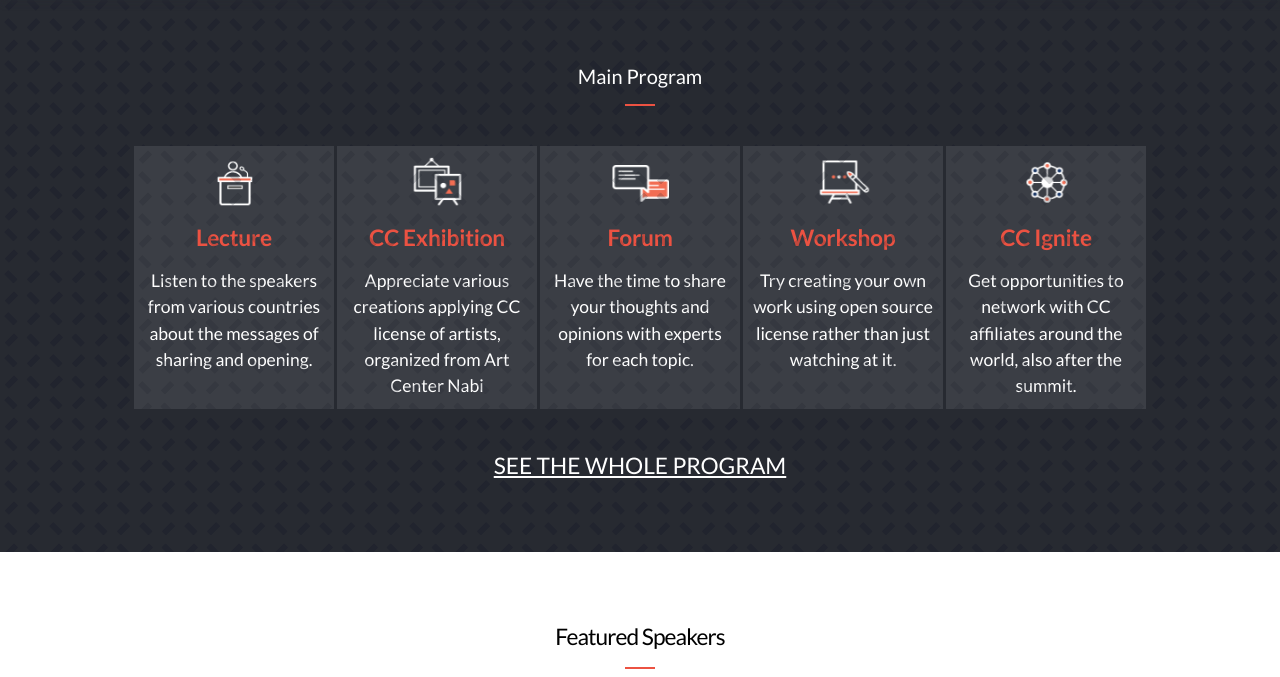
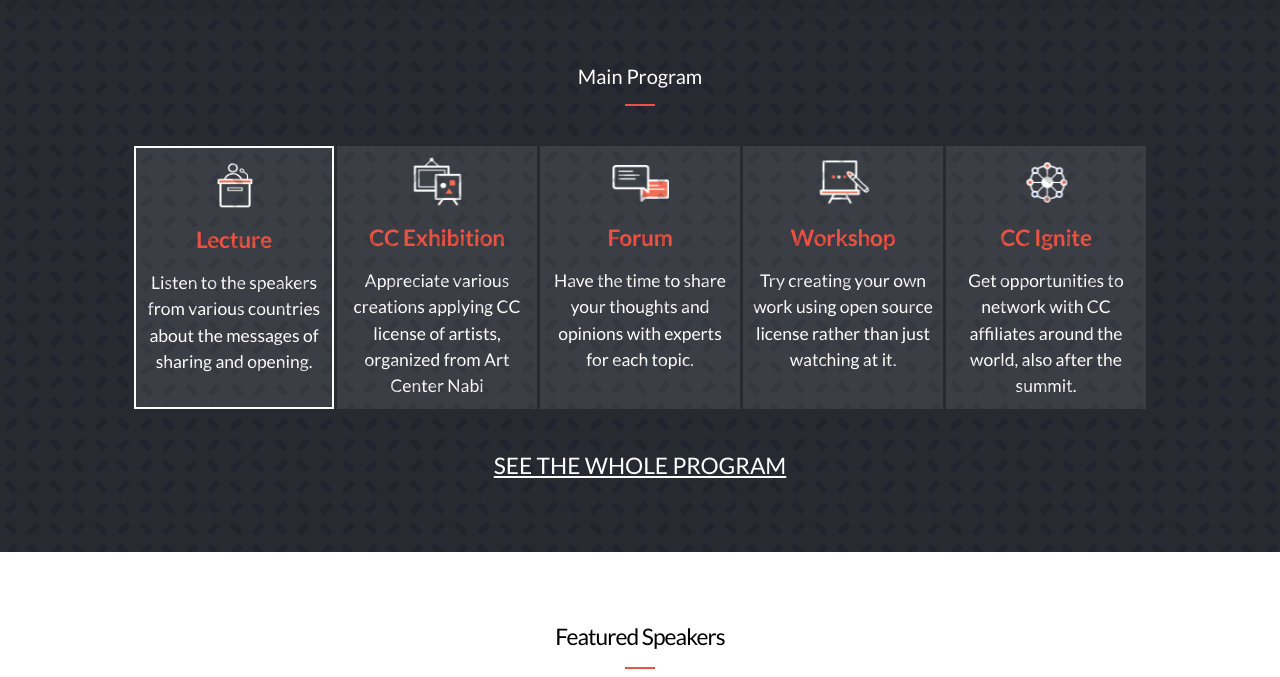
Before and after one commit to fmanimashaun/Conference-page, a website: page index.html in a window 1280 px wide. In both pictures the pointer is over the element 234 px from the left and 1144 px from the top of the page. Shown: the part 867-1544 px from the top of the page. Drawn offline with Linux system fonts and the light colour scheme; a web font is replaced by a local one.

Commit message:
Update styling linter errors

```diff
--- a/css/home.css
+++ b/css/home.css
@@ -418,7 +418,7 @@
   }
 
   .program__card:hover {
-    border: 2px solid --light-color;
+    border: 2px solid var(--light-color);
   }
 
   .program__card-title {
```
